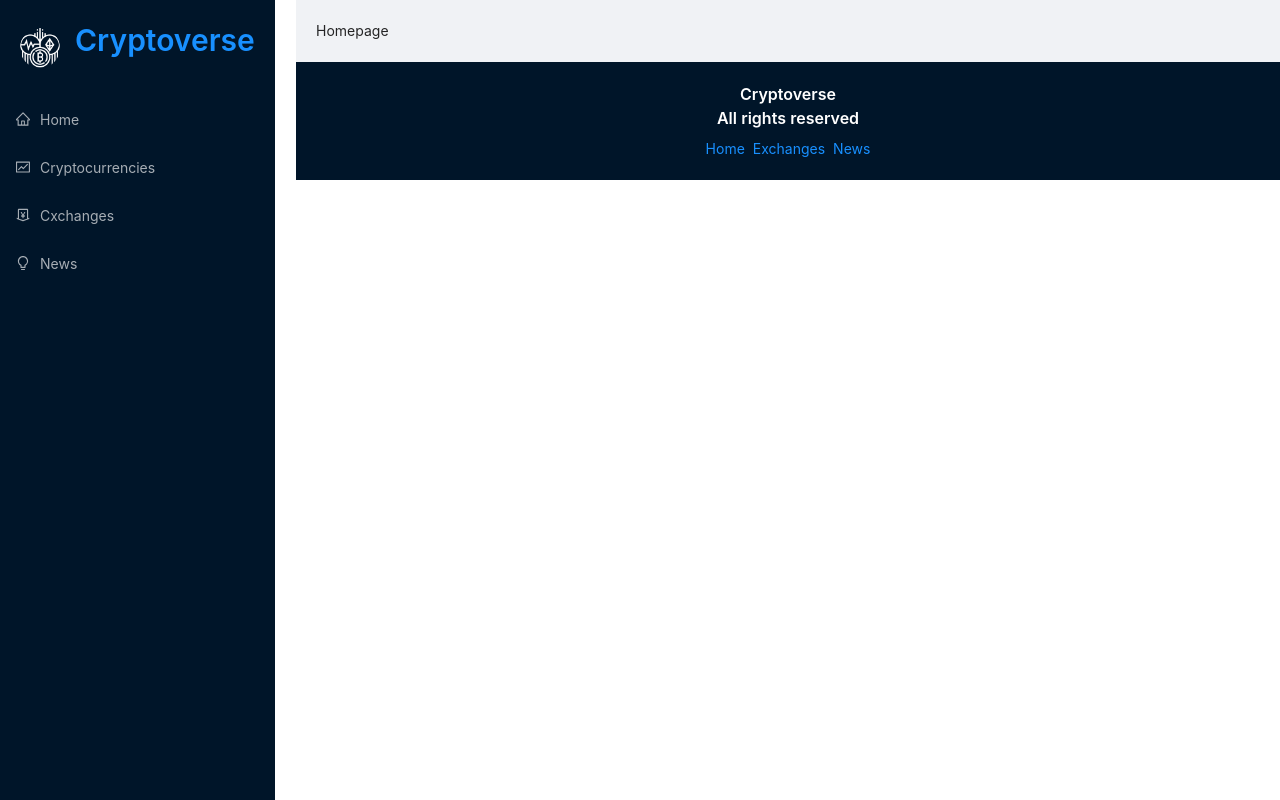
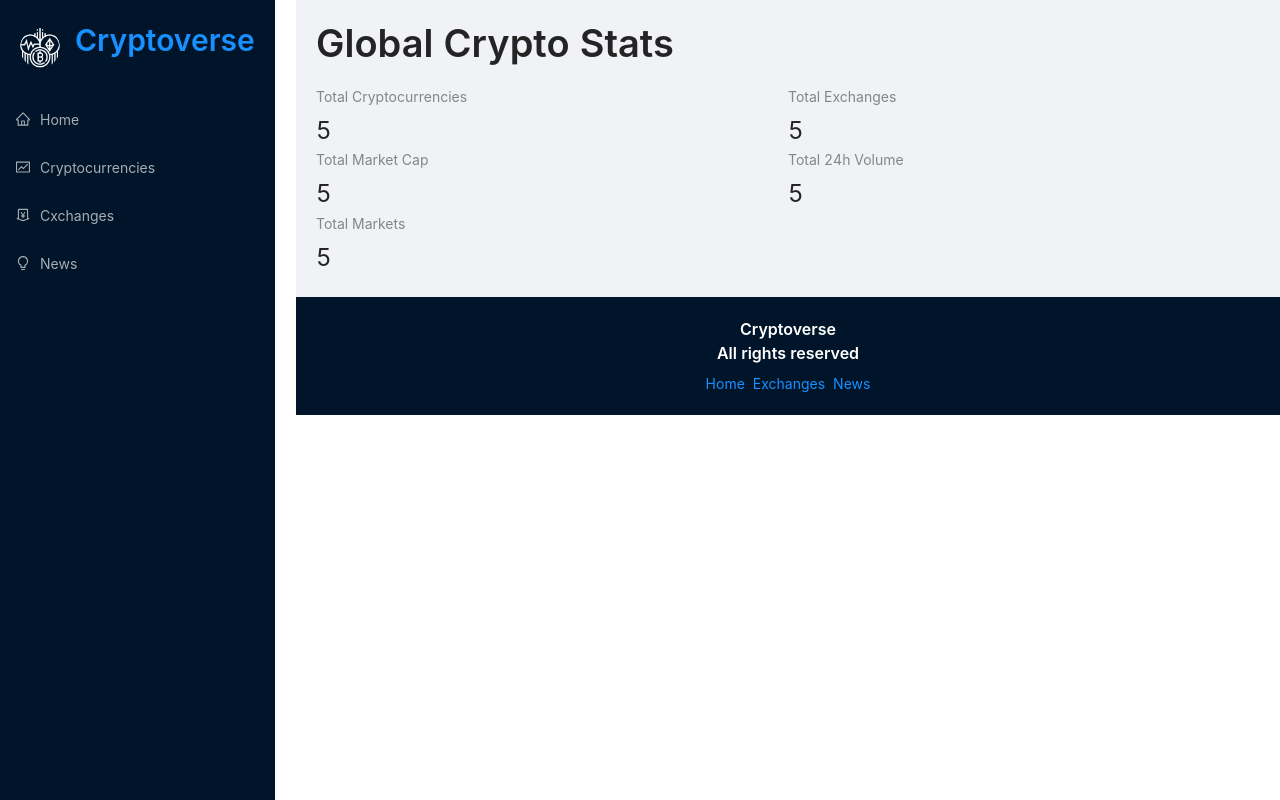
Before and after one commit to tiroxxx/crypto-tracker, a React (Create React App) app: page / in a window 1280 px wide. Built offline with nearby package versions, Linux system fonts and the light colour scheme.

Commit message:
added statistic place holder values to homepage and created redux store

```diff
--- /dev/null
+++ b/src/app/store.js
@@ -0,0 +1,6 @@
+import { configureStore } from "@reduxjs/toolkit";
+
+export default configureStore({
+    reducer: {},
+
+})
--- a/src/components/Homepage.jsx
+++ b/src/components/Homepage.jsx
@@ -1,9 +1,33 @@
 import React from 'react'
+import millify from 'millify'
+import { Typography, Row, Col, Statistic } from 'antd'
+import { Link } from 'react-router-dom'
+
+const { Title } = Typography
 
 export default function Homepage() {
     return (
-        <div>
-            Homepage
-        </div>
+        <>
+            <Title leve={2} className="heading">
+                Global Crypto Stats
+            </Title>
+            <Row>
+                <Col span={12}>
+                    <Statistic title="Total Cryptocurrencies" value="5"/>
+                </Col>
+                <Col span={12}>
+                    <Statistic title="Total Exchanges" value="5"/>
+                </Col>
+                <Col span={12}>
+                    <Statistic title="Total Market Cap" value="5"/>
+                </Col>
+                <Col span={12}>
+                    <Statistic title="Total 24h Volume" value="5"/>
+                </Col>
+                <Col span={12}>
+                    <Statistic title="Total Markets" value="5"/>
+                </Col>
+            </Row>
+        </>
     )
 }
--- a/src/index.js
+++ b/src/index.js
@@ -1,8 +1,10 @@
 import React from 'react';
 import ReactDOM from 'react-dom';
+import { BrowserRouter as Router } from 'react-router-dom';
 import './index.css';
 import App from './App';
-import { BrowserRouter as Router } from 'react-router-dom';
+import store from "./app/store"
+
 import "antd/dist/antd.css"
 
 ReactDOM.render(
```
Also changed, not shown: src/services/cryptoApi.js (added, +8 -0 lines).
